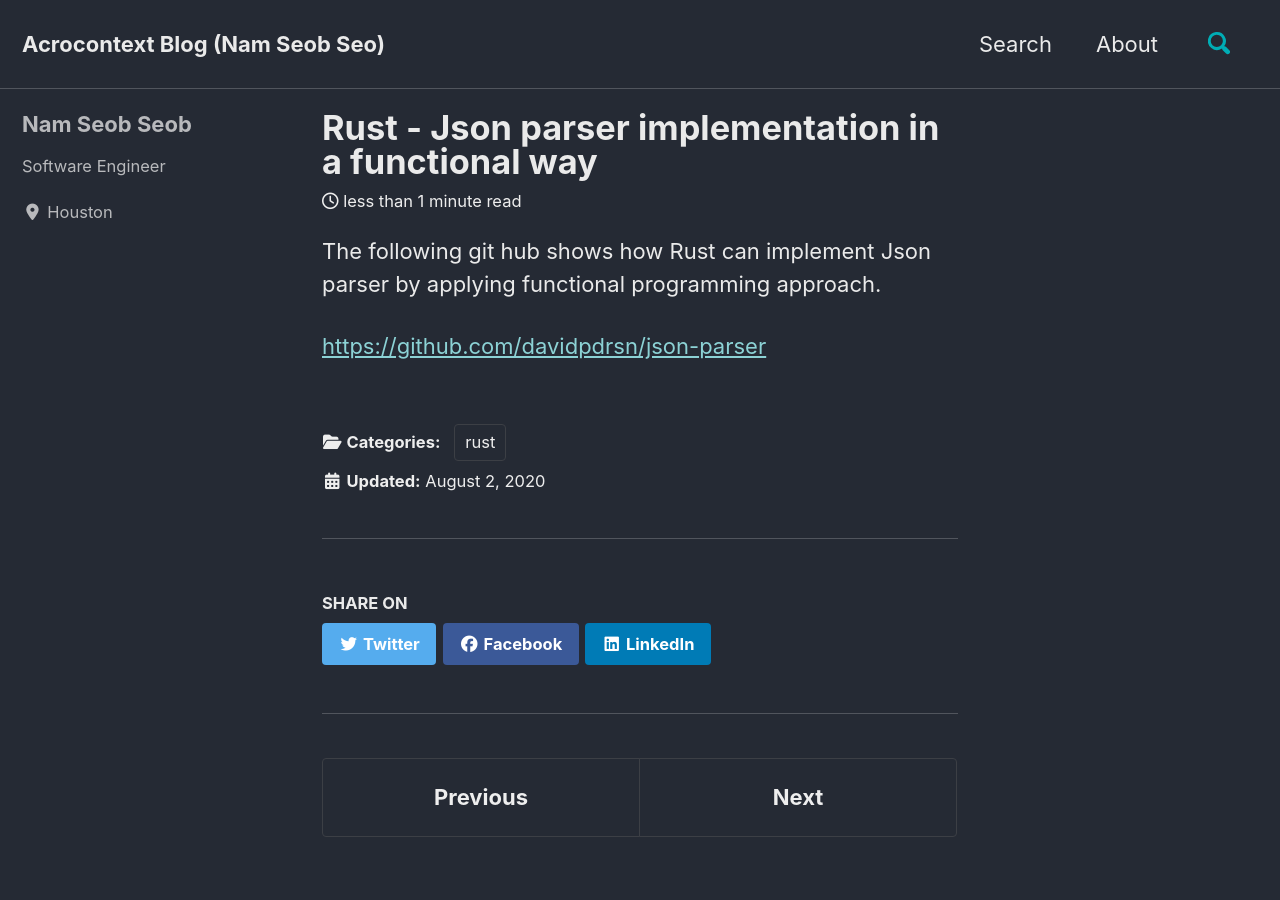
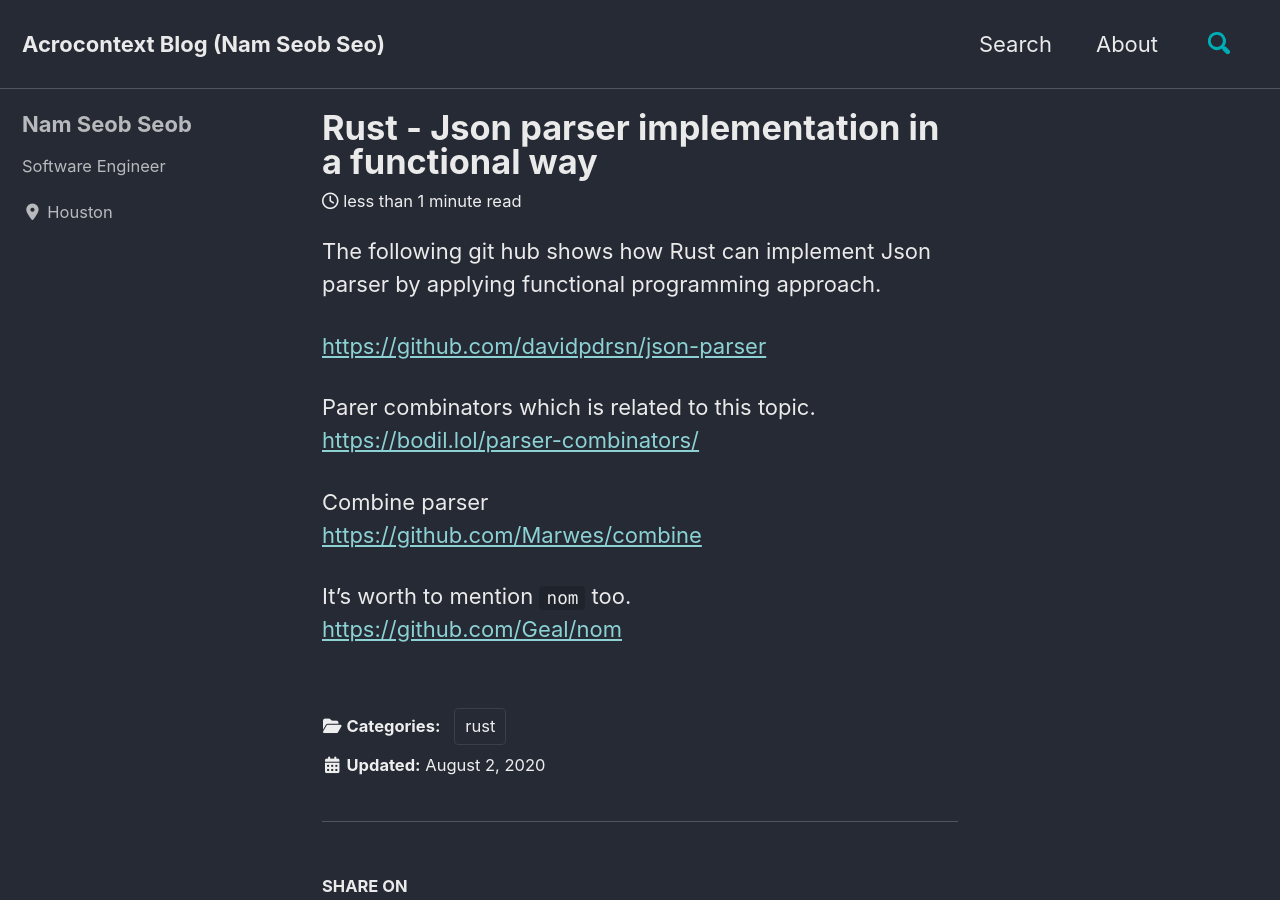
Before and after one commit to nsclass/nsclass.github.io, a Jekyll site: the page built from _posts/2020-08-02-rust-json-parser-functional-way.md, in a window 1280 px wide and 900 px high. Built offline with Jekyll 4.4.1, drawn with Linux system fonts in a browser that asks for light colours; cached includes are drawn as plain includes; nearby versions of some CDN libraries.

Commit message:
rust parser

```diff
--- a/_posts/2020-08-02-rust-json-parser-functional-way.md
+++ b/_posts/2020-08-02-rust-json-parser-functional-way.md
@@ -15,3 +15,12 @@ permalink: "2020/08/02/rust-json-parser-functional-programming"
 The following git hub shows how Rust can implement Json parser by applying functional programming approach.
 
 [https://github.com/davidpdrsn/json-parser](https://github.com/davidpdrsn/json-parser)
+
+Parer combinators which is related to this topic.
+[https://bodil.lol/parser-combinators/](https://bodil.lol/parser-combinators/)
+
+Combine parser
+[https://github.com/Marwes/combine](https://github.com/Marwes/combine)
+
+It's worth to mention `nom` too.
+[https://github.com/Geal/nom](https://github.com/Geal/nom)
```
